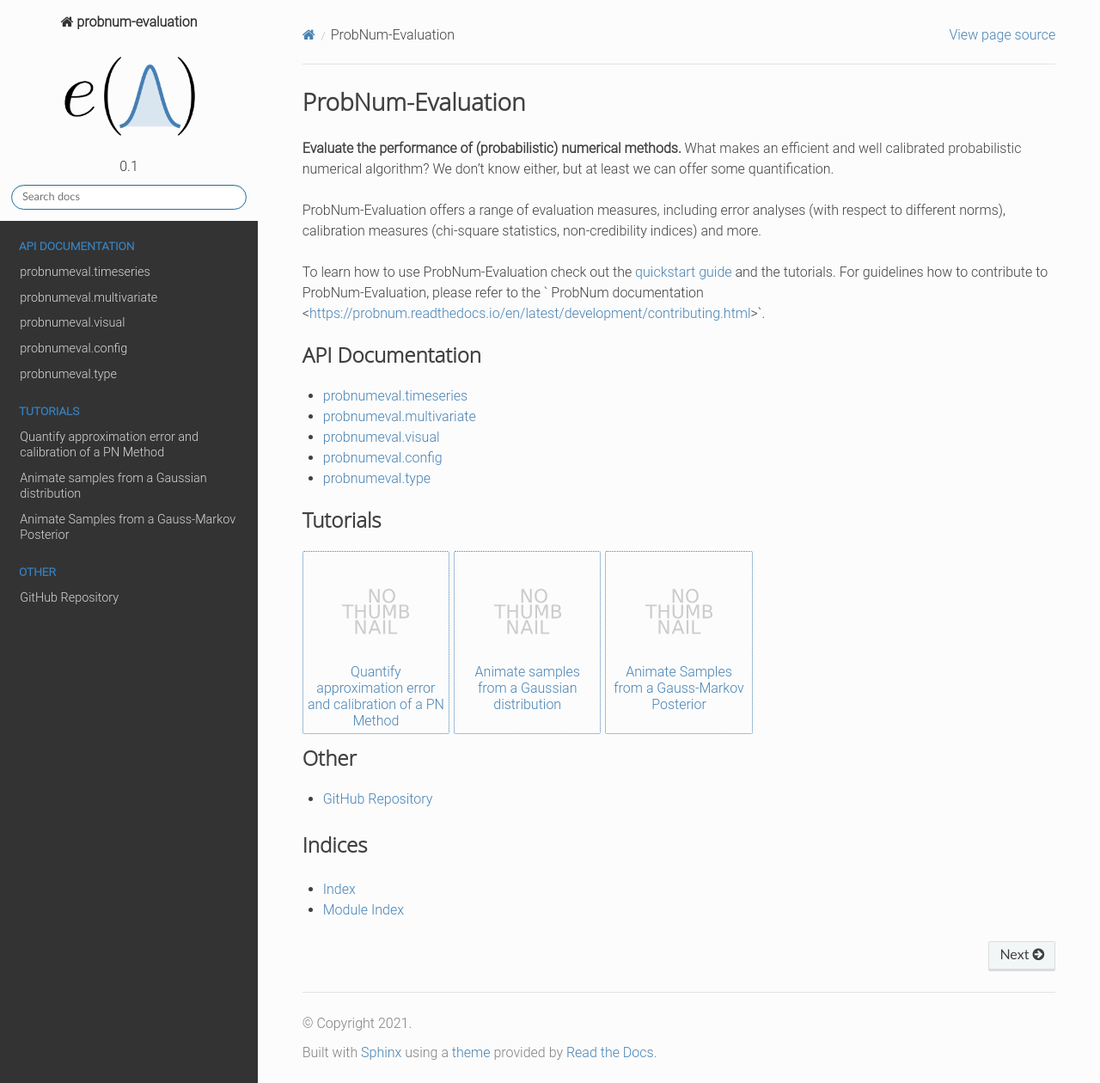
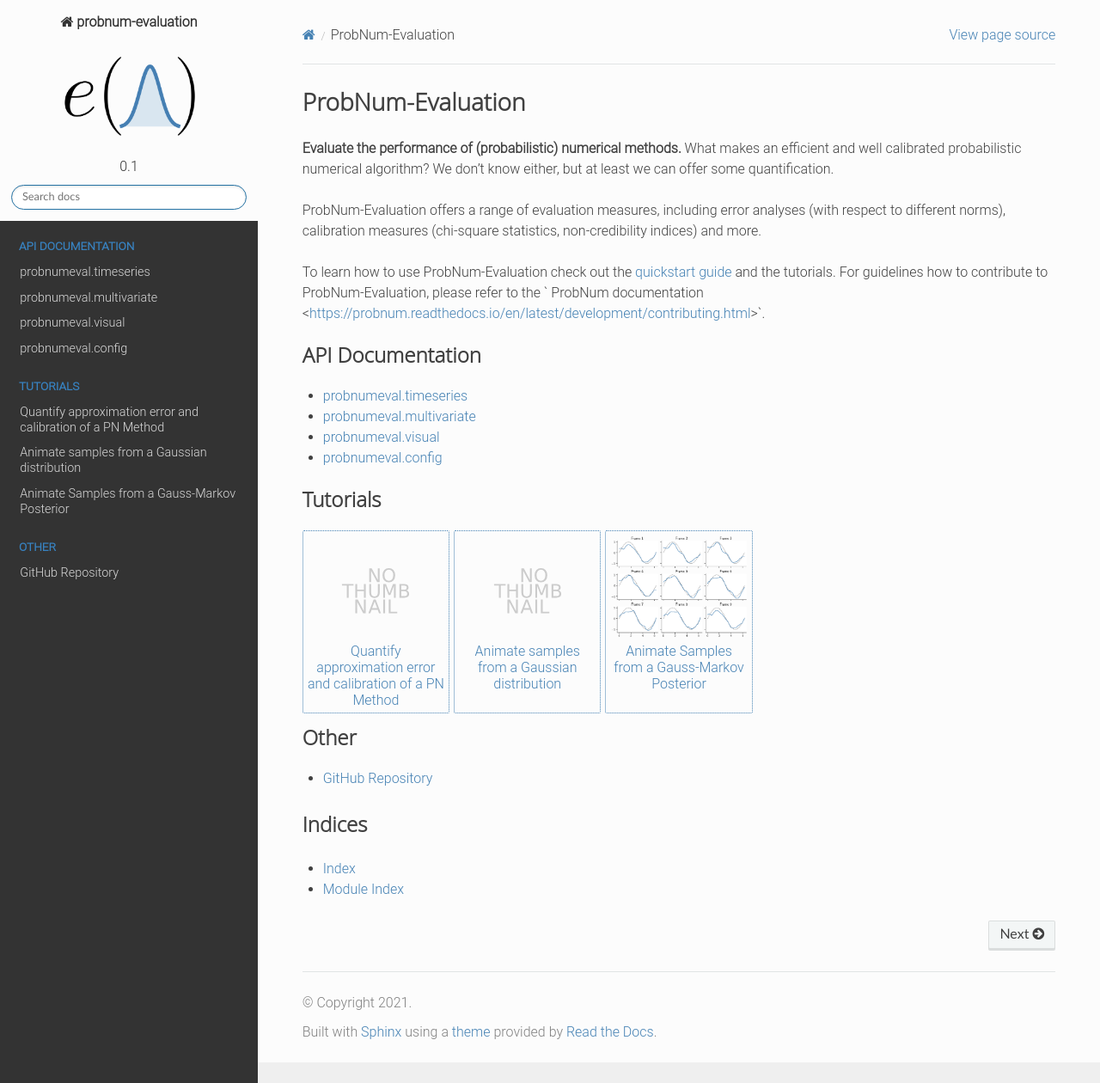
Before and after one commit to probabilistic-numerics/probnum-evaluation, a Sphinx documentation site: the page built from docs/source/index.rst, in a window 1280 px wide and 1260 px high. Shown: the whole window at 86% size. Built offline with Sphinx 7.4.7 and the Read the Docs theme 2.0.0, drawn with Linux system fonts in a browser that asks for light colours; pages that are not in the unit, such as notebooks, are missing from menus.

Commit message:
removed type from docs

```diff
--- a/docs/source/index.rst
+++ b/docs/source/index.rst
@@ -22,7 +22,6 @@
    public_api/multivariate
    public_api/visual
    public_api/config
-   public_api/type
 
 
 .. nbgallery::
--- a/docs/source/public_api/type.rst
+++ /dev/null
@@ -1,8 +0,0 @@
-probnumeval.type
-==================
-
-ProbNumEval types
-
-.. automodapi:: probnumeval.type
-    :no-heading:
-    :no-main-docstr:
```
Also changed, not shown: 1 other file.
